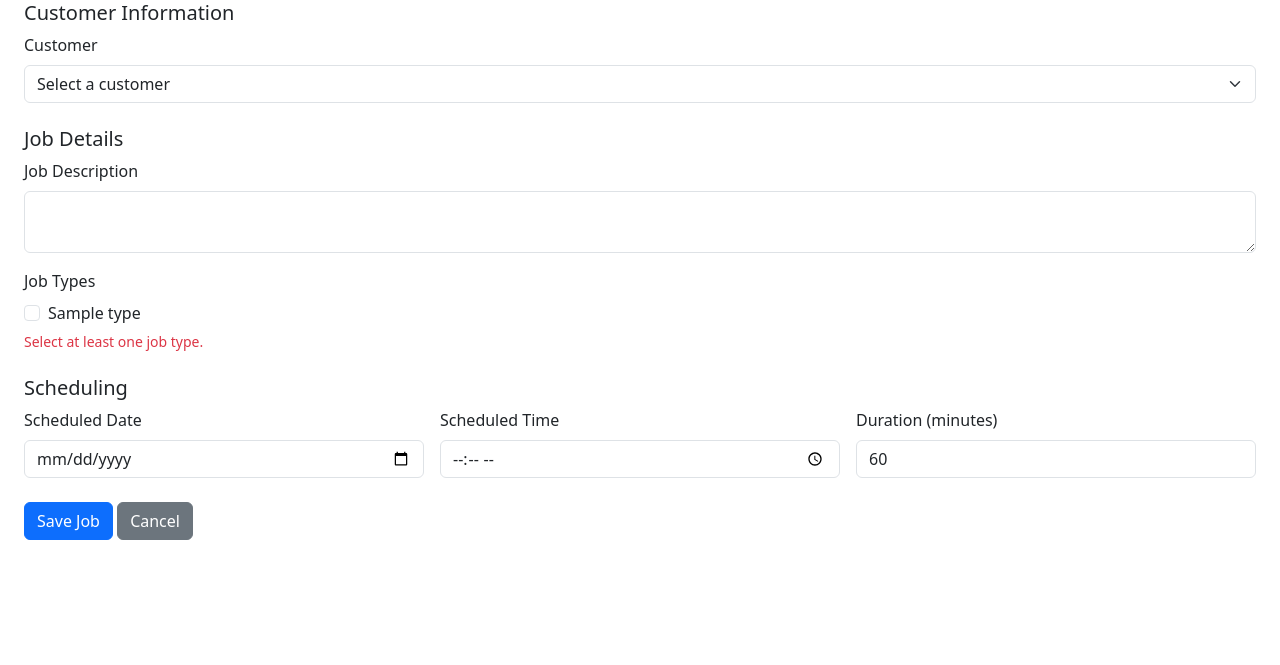
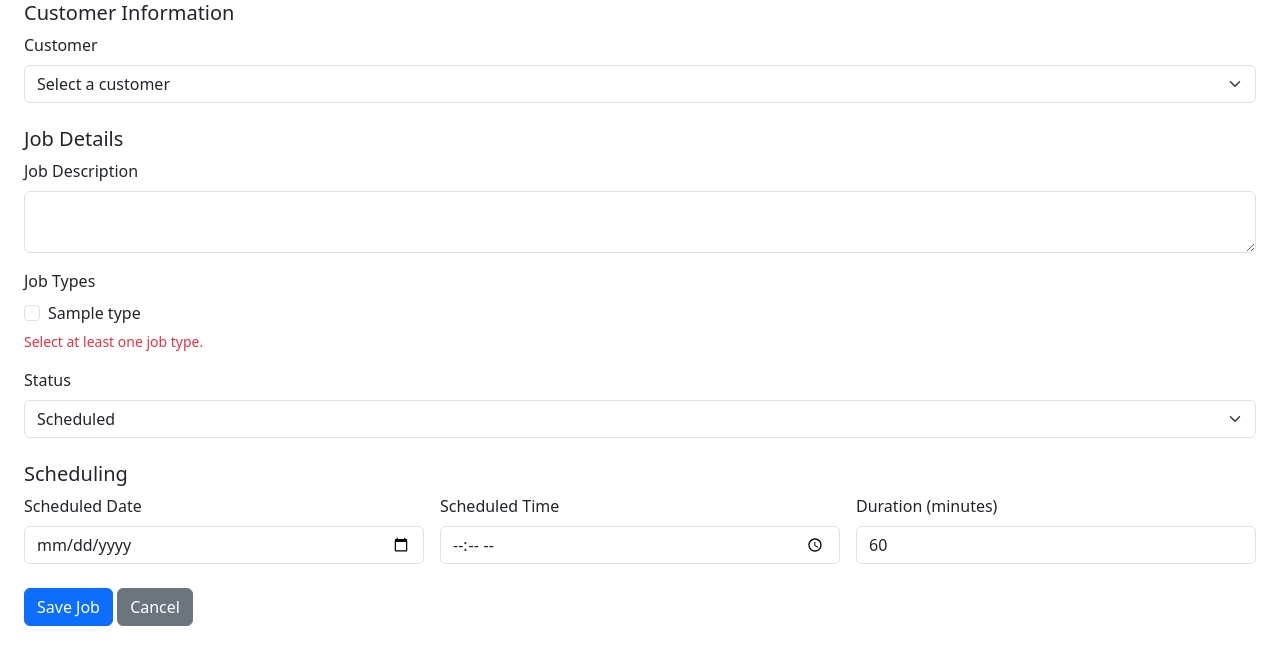
Before and after one commit to johndadey-cyber/FieldOps, a PHP site: page /public/job_form.php in a window 1280 px wide. Shown: the part 79-744 px from the top of the page. Run offline with PHP 8.4, Linux system fonts and the light colour scheme; tables that the repository leaves empty or names only in its code hold one stand-in row (values such as "Sample post").

Commit message:
Add status selector to job form

```diff
--- a/public/job_form.php
+++ b/public/job_form.php
@@ -11,7 +11,7 @@ require_once __DIR__ . '/../models/Customer.php';
 
 $pdo       = getPDO();
 $jobTypes  = JobType::all($pdo);
-$statuses  = Job::allowedStatuses();
+$statuses  = array_intersect(['scheduled','draft'], Job::allowedStatuses());
 $customers = (new Customer($pdo))->getAll();
 $__csrf    = csrf_token();
 $today     = date('Y-m-d');
@@ -73,6 +73,16 @@ function s(?string $v): string
         <?php endforeach; ?>
         </div>
         <div class="invalid-feedback d-block" id="jobTypeError" style="display:none">Select at least one job type.</div>
+      </div>
+      <div class="mb-3">
+        <label for="status" class="form-label">Status</label>
+        <select name="status" id="status" class="form-select" required>
+          <?php foreach ($statuses as $st) : ?>
+            <?php $label = ucwords(str_replace('_', ' ', $st)); ?>
+            <option value="<?= s($st) ?>" <?= $st === 'scheduled' ? 'selected' : '' ?>><?= s($label) ?></option>
+          <?php endforeach; ?>
+        </select>
+        <div class="invalid-feedback">Select a status.</div>
       </div>
     </section>
 
```
